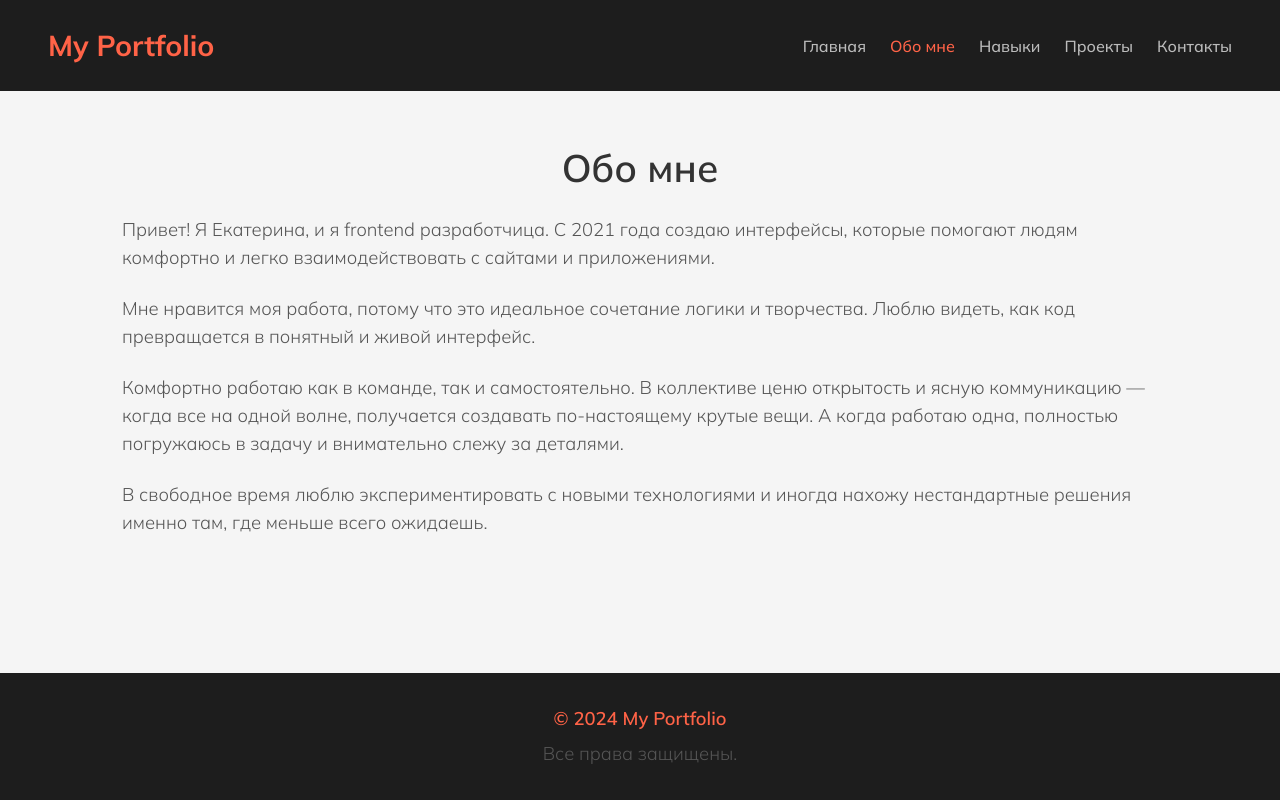
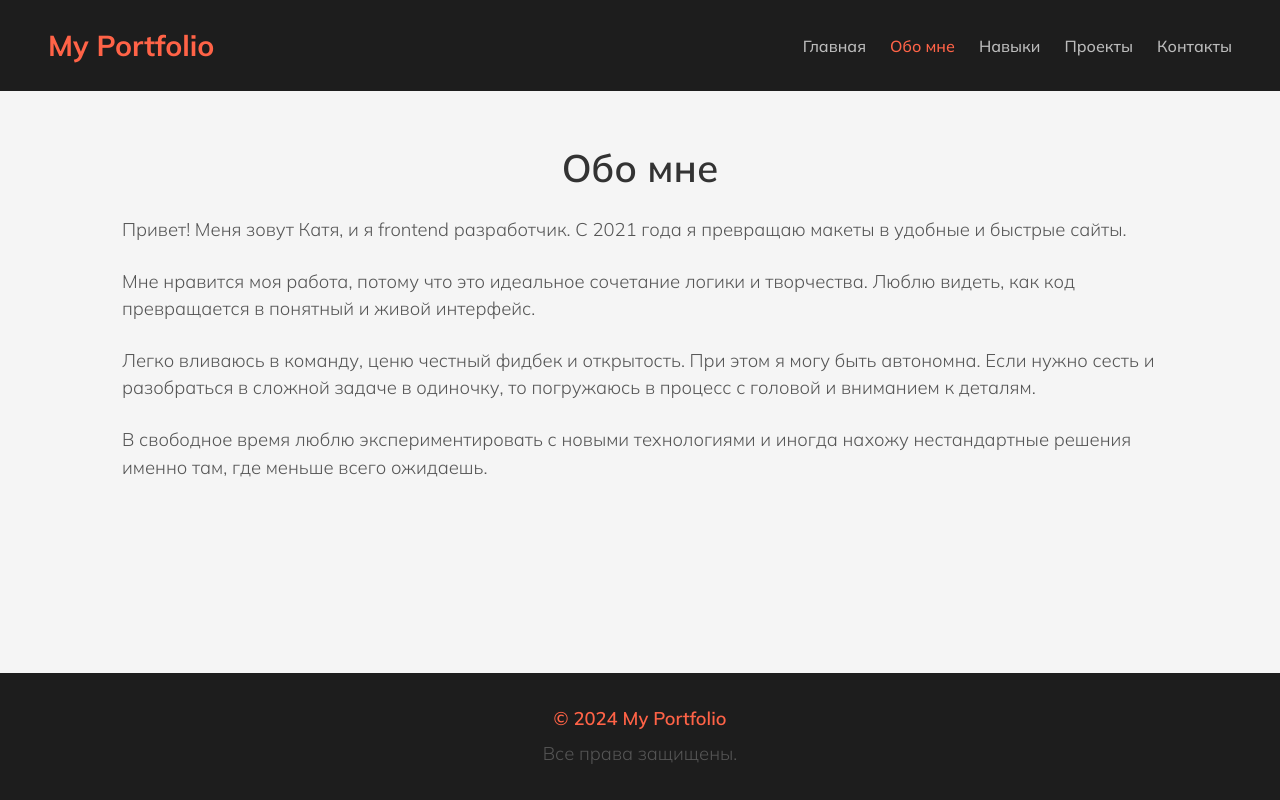
Before and after one commit to Ekaterina-shch/portfolio, a React (Vite) app: page /about in a window 1280 px wide. Built offline with nearby package versions, Linux system fonts and the light colour scheme.

Commit message:
Изменила ссылку на рабочую версию проекта c-lan. Подредактировала текст на стр "Обо мне"

```diff
--- a/src/data/projects.js
+++ b/src/data/projects.js
@@ -58,7 +58,7 @@ const projects = [
     title: 'Компьютеры и сети',
     description: '',
     img: `${import.meta.env.BASE_URL}/img/kis.png`,
-    link: 'https://clan.tw1.ru/',
+    link: 'https://c-lan.ru/',
     githubLink: '',
     stack: ['HTML', 'JS ES6+', 'CSS'],
   },
@@ -88,7 +88,6 @@ const projects = [
       'FSLightbox',
       'Swiper',
     ],
-    isDeveloping: true,
   },
 ];
 
--- a/src/pages/About.jsx
+++ b/src/pages/About.jsx
@@ -6,9 +6,8 @@ const About = () => {
       <div className="container">
         <h2>Обо мне</h2>
         <p>
-          Привет! Я Екатерина, и я frontend разработчица. С 2021 года создаю
-          интерфейсы, которые помогают людям комфортно и легко взаимодействовать
-          с сайтами и приложениями.
+          Привет! Меня зовут Катя, и я frontend разработчик. С 2021 года я
+          превращаю макеты в удобные и быстрые сайты.
         </p>
         <p>
           Мне нравится моя работа, потому что это идеальное сочетание логики и
@@ -16,10 +15,9 @@ const About = () => {
           интерфейс.
         </p>
         <p>
-          Комфортно работаю как в команде, так и самостоятельно. В коллективе
-          ценю открытость и ясную коммуникацию — когда все на одной волне,
-          получается создавать по-настоящему крутые вещи. А когда работаю одна,
-          полностью погружаюсь в задачу и внимательно слежу за деталями.
+          Легко вливаюсь в команду, ценю честный фидбек и открытость. При этом я
+          могу быть автономна. Если нужно сесть и разобраться в сложной задаче в
+          одиночку, то погружаюсь в процесс с головой и вниманием к деталям.
         </p>
         <p>
           В свободное время люблю экспериментировать с новыми технологиями и
```
